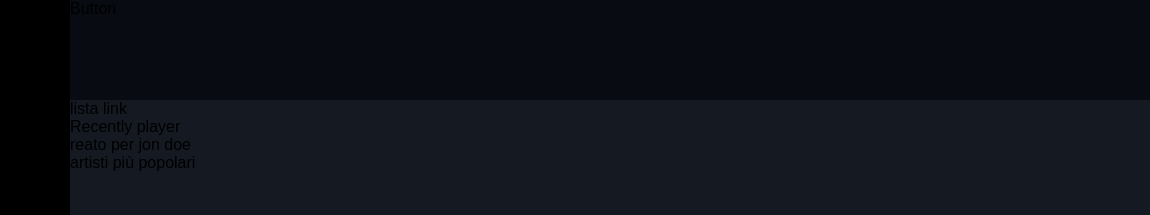
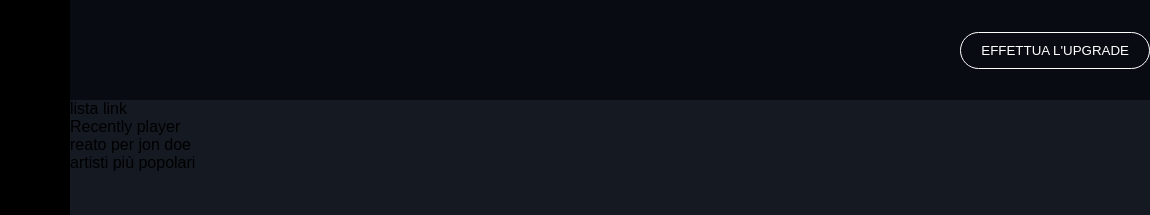
Before and after one commit to Federica-Gallucci/html-css-spotifyweb, a plain HTML site: page index.html in a window 1280 px wide. Shown: the top 215 px of the page, 130-1280 px from the left. Drawn offline with Linux system fonts and the light colour scheme.

Commit message:
add main content header

```diff
--- a/css/style.css
+++ b/css/style.css
@@ -252,6 +252,20 @@ ul {
   overflow: auto;
 }
 
+#main-content #main-content-header {
+  display: flex;
+  justify-content: flex-end;
+  align-items: center;
+}
+
+#main-content .button-upgrade {
+  background-color: transparent;
+  color: white;
+  border: 1px solid white;
+  border-radius: 25px;
+  padding: 10px 20px;
+}
+
 /* # PLAYER */
 
 #player {
--- a/index.html
+++ b/index.html
@@ -118,7 +118,9 @@
         <!-- MAIN-CONTENT -->
 
         <div id="main-content">
-          <header id="main-content-header">Button</header>
+          <header id="main-content-header">
+            <button class="button-upgrade">EFFETTUA L'UPGRADE</button>
+          </header>
           <div id="content">
             <section>lista link</section>
             <section>Recently player</section>
```
